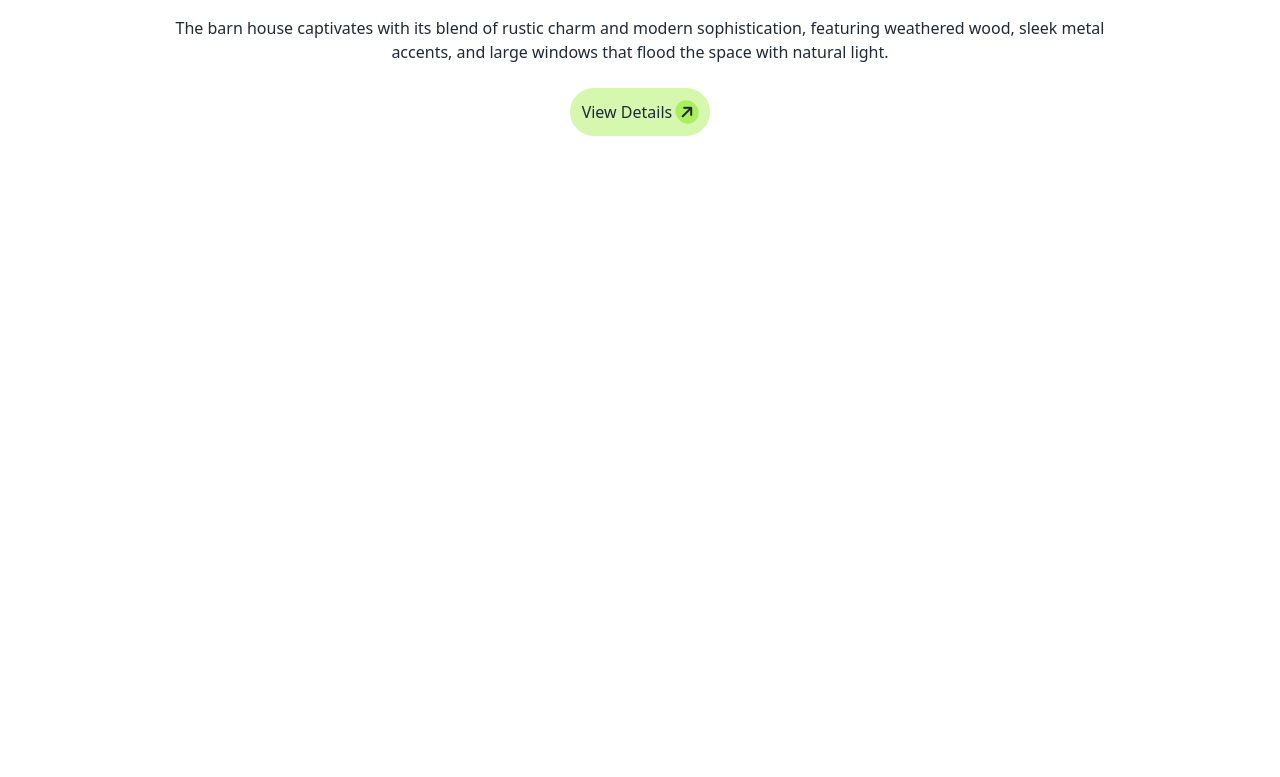
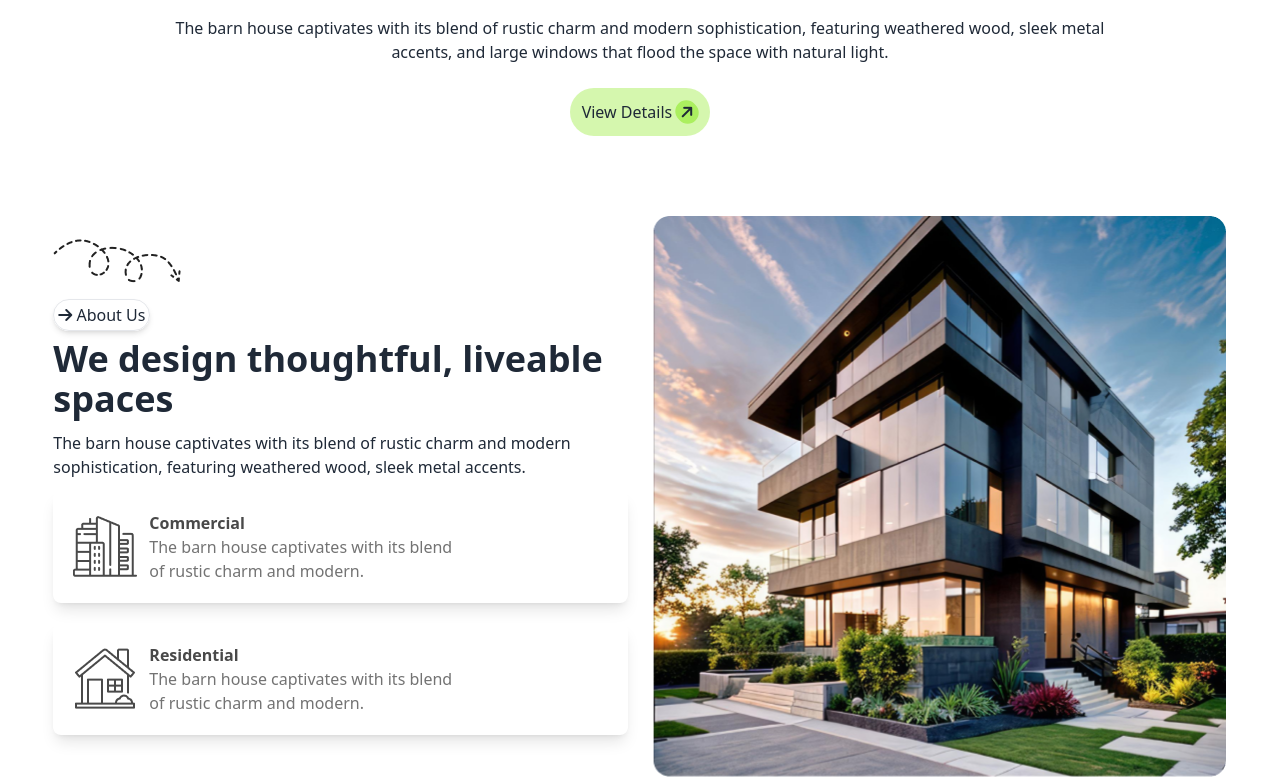
Before and after one commit to Nayeeem100/assignment_3, a plain HTML site: page index.html in a window 1280 px wide. Shown: the part 542-1319 px from the top of the page. Before the commit the page ends 800 px from the top, so only its background shows below. Drawn offline with nearby package versions, Linux system fonts and the light colour scheme.

Commit message:
hero section done

```diff
--- a/index.html
+++ b/index.html
@@ -43,7 +43,7 @@
   </head>
   <body>
     <!-- header section start -->
-    <header class="w-11/12 mx-auto bg-bg2">
+    <header class="w-11/12 mx-auto bg-bg2 mb-20">
       <!-- navbar section -->
       <nav class="mt-5">
         <div class="navbar">
@@ -121,7 +121,7 @@
         </div>
       </nav>
       <!-- banner sectoion start -->
-      <section class="hero flex flex-col justify-center items-center">
+      <section class="banner flex flex-col justify-center items-center">
         <!-- img contenar -->
         <div>
           <img src="assets/banner.png" alt="" />
@@ -151,8 +151,62 @@
       </section>
     </header>
     <!-- main section start -->
-    <main>
-      <section></section>
+    <main class="w-11/12 mx-auto bg-[rgb(30, 30, 30);]">
+      <!-- hero section -->
+      <section
+        class="flex sm:flex-row flex-col justify-center items-center sm:text-left text-center gap-6"
+      >
+        <!-- text contenar -->
+        <div class="flex-1">
+          <img class="mb-5" src="assets/Vector.png" alt="" />
+          <p class="bg-white border-[1px] rounded-full inline shadow-md p-1">
+            <i class="fa-solid fa-arrow-right"></i> About Us
+          </p>
+          <h2 class="text-4xl font-bold my-3">
+            We design thoughtful, liveable spaces
+          </h2>
+          <p class="">
+            The barn house captivates with its blend of rustic charm and modern
+            sophistication, featuring weathered wood, sleek metal accents.
+          </p>
+          <div
+            class="flex items-center gap-3 bg-white p-5 rounded-lg shadow-lg my-3"
+          >
+            <!-- icon  -->
+            <div>
+              <img src="assets/commercial.png" alt="" />
+            </div>
+            <!-- text -->
+            <div>
+              <h5 class="text-[#494949] font-semibold">Commercial</h5>
+              <p class="text-[#737373]">
+                The barn house captivates with its blend <br />
+                of rustic charm and modern.
+              </p>
+            </div>
+          </div>
+          <div
+            class="flex items-center gap-3 bg-white p-5 rounded-lg shadow-lg my-5"
+          >
+            <!-- icon  -->
+            <div>
+              <img src="assets/residential.png" alt="" />
+            </div>
+            <!-- text -->
+            <div>
+              <h5 class="text-[#494949] font-semibold">Residential</h5>
+              <p class="text-[#737373]">
+                The barn house captivates with its blend <br />
+                of rustic charm and modern.
+              </p>
+            </div>
+          </div>
+        </div>
+        <!-- img contenar -->
+        <div class="flex-1">
+          <img src="assets/Rectangle.png" alt="" />
+        </div>
+      </section>
     </main>
     <footer></footer>
   </body>
```
